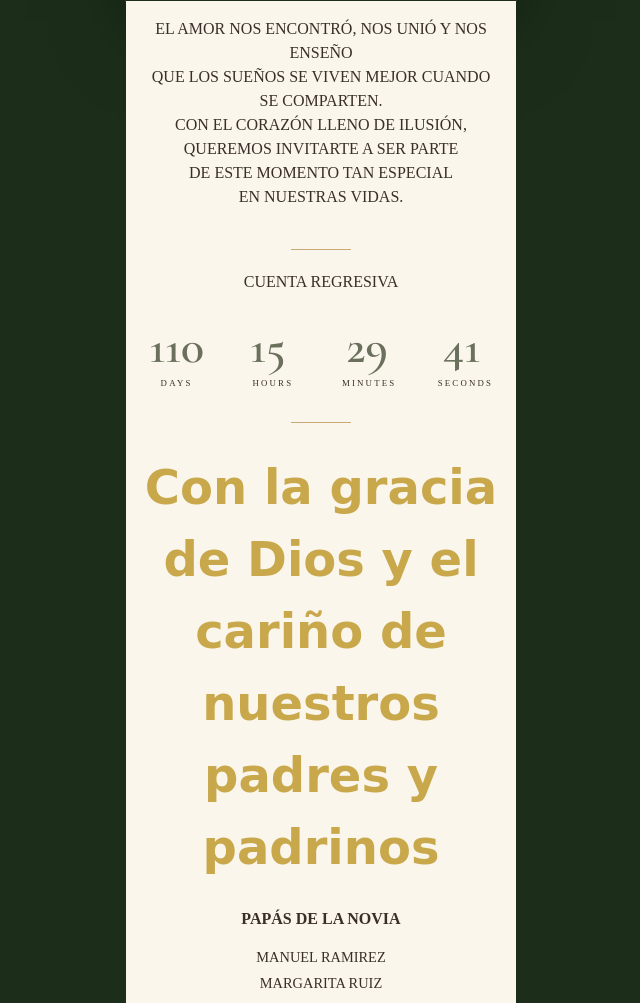
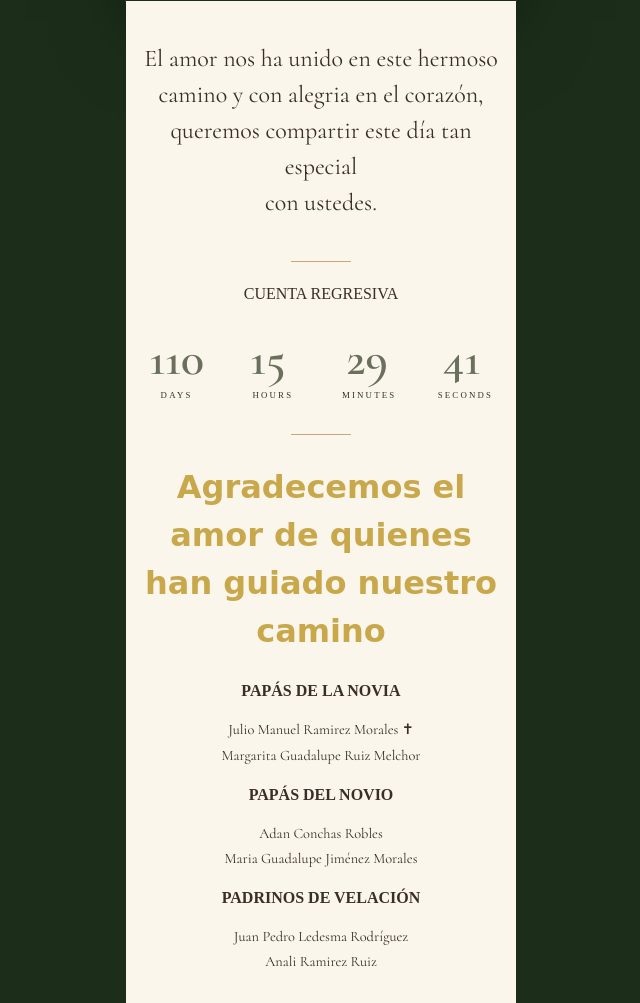
Before and after one commit to iconitodotcom/wedding-invite, a Flask app: page / in a window 1280 px wide. Shown: the part 799-1802 px from the top of the page, without its empty margins (319-959 px from the left). Run offline with Flask 3, Linux system fonts and the light colour scheme; some web fonts are replaced.

Commit message:
last detaild

```diff
--- a/invite/static/css/base.css
+++ b/invite/static/css/base.css
@@ -28,7 +28,10 @@ body {
     color: var(--rustic-dark);
 }
 .fs-head{
-    font-size: 3rem;
+    font-size: 2rem;
+}
+.fs-subhead{
+    font-size: 1.5rem;
 }
 .app {
   width: 100%;
@@ -165,7 +168,7 @@ footer {
 #date-pannel
 {
     width: 100%;
-    bottom: 10vh;
+    bottom: 9vh;
     font-size: 2rem;
 }
 #music-btn-icon{
@@ -231,7 +234,7 @@ footer {
 .unit-value.tick
 {
     transform: scale(1.18);
-    color: var(--rustic-accent);
+    color: var(--golden);
 }
 
 .unit-label {
@@ -342,7 +345,9 @@ footer {
       transform: scale(1.12);
     }
 }
-
+.wi-card{
+    overflow: hidden;
+}
 /* Bootstrap's shadow-md utility doesn't exist by default, so we
  define the "on desktop" shadow ourselves and gate it the Bootstrap way */
 @media (min-width: 768px){
@@ -355,7 +360,6 @@ footer {
 .wi-card{
     width: 390px;
     max-width: 100%;
-        overflow: hidden;
 }
 .phone-image { position:relative !important; }
 #txt-pannel {
--- a/invite/templates/detail.html
+++ b/invite/templates/detail.html
@@ -1,16 +1,14 @@
 <!-- DETAIL -->
-<section class="bg-ivory overflow-hidden wi-card mx-auto">
+<section class="bg-ivory overflow-hidden wi-card mx-auto py-4">
     <div class="container">
         <!-- frace row -->
         <div class="row mb-2">
             <div class="col p-3">
-                <p class="text-center bodoni-moda-sc-txt">
-                    <span class="reveal-line"><span>EL AMOR NOS ENCONTRÓ, NOS UNIÓ Y NOS ENSEÑO</span></span>
-                    <span class="reveal-line"><span>QUE LOS SUEÑOS SE VIVEN MEJOR CUANDO SE COMPARTEN.</span></span>
-                    <span class="reveal-line"><span>CON EL CORAZÓN LLENO DE ILUSIÓN,</span></span>
-                    <span class="reveal-line"><span>QUEREMOS INVITARTE A SER PARTE</span></span>
-                    <span class="reveal-line"><span>DE ESTE MOMENTO TAN ESPECIAL</span></span>
-                    <span class="reveal-line"><span>EN NUESTRAS VIDAS.</span></span>
+                <p class="text-center numberFont fs-subhead">
+                    <span class="reveal-line"><span>El amor nos ha unido en este hermoso</span></span>
+                    <span class="reveal-line"><span>camino y con alegria en el corazón,</span></span>
+                    <span class="reveal-line"><span>queremos compartir este día tan especial</span></span>
+                    <span class="reveal-line"><span>con ustedes.</span></span>
                 </p>
             </div>
         </div>
@@ -53,18 +51,18 @@
             <div class="col py-2">
                 <p class="text-center cj-seal">
                     <span class="reveal-line gold-txt fw-bold">
-                        <span class="fs-head">Con la gracia de Dios y el cariño de nuestros padres y padrinos</span>
+                        <span class="fs-head">Agradecemos el amor de quienes han guiado nuestro camino</span>
                     </span>
                 </p>
             </div>
         </div>
         <div class="row">
-            <div class="col text-center bodoni-moda-sc-txt reveal-left">
+            <div class="col text-center bodoni-moda-sc-txt  reveal-left">
                 <p class="fw-bold">
                     <span>PAPÁS DE LA NOVIA</span>
                 </p>
-                <p class="mb-1 cj-txt-m">MANUEL RAMIREZ</p>
-                <p class="cj-txt-m">MARGARITA RUIZ</p>
+                <p class="mb-1 cj-txt-m numberFont">Julio Manuel Ramirez Morales &#10013;</p>
+                <p class="cj-txt-m numberFont">Margarita Guadalupe Ruiz Melchor</p>
             </div>
         </div>
         <div class="row">
@@ -72,8 +70,8 @@
                 <p class="fw-bold">
                     <span>PAPÁS DEL NOVIO</span>
                 </p>
-                <p class="mb-1 cj-txt-m">ADAN CONCHAS</p>
-                <p class="cj-txt-m">GUADALUPE JIMENEZ</p>
+                <p class="mb-1 cj-txt-m numberFont">Adan Conchas Robles</p>
+                <p class="cj-txt-m numberFont">Maria Guadalupe Jiménez Morales</p>
             </div>
         </div>
         <div class="row">
@@ -81,8 +79,8 @@
                 <p class="fw-bold">
                     <span>PADRINOS DE VELACIÓN</span>
                 </p>
-                <p class="mb-1 cj-txt-m">PEDRO RODRIGUÉZ</p>
-                <p class="cj-txt-m">ANALI RAMIREZ</p>
+                <p class="mb-1 cj-txt-m numberFont">Juan Pedro Ledesma Rodríguez</p>
+                <p class="cj-txt-m numberFont">Anali Ramirez Ruiz</p>
             </div>
         </div>
     </div>
--- a/invite/templates/gifts.html
+++ b/invite/templates/gifts.html
@@ -1,6 +1,12 @@
 <section class="wi-card p-5 pt-0 bg-ivory mx-lg-auto">
     <div class="fs-head numberFont text-center">
         <p>Sugerencias de regalos</p>
+        <p class="numberFont fs-6">
+            Su presencia es nuestro mejor regalo,
+            pero si desean obsequiarnos algo más
+            aquí nuestras sugerencias.
+        </p>
+        <p class="numberFont fs-6">¡Gracias!</p>
     </div>
   <div class="container">
 
--- a/invite/templates/hero_new.html
+++ b/invite/templates/hero_new.html
@@ -1,5 +1,5 @@
 <!-- Phone-style hero section for wedding invite -->
-<section class="wi-card vh-100 overflos-hidden mx-lg-auto shadow-none shadow-md">
+<section class="wi-card vh-100 mx-lg-auto shadow-none shadow-md">
     <div class="row phone-shell">
         <div class="phone-image"></div>
     </div>
--- a/invite/templates/index.html
+++ b/invite/templates/index.html
@@ -85,7 +85,7 @@
 <footer class="wi-card mx-lg-auto p-2 text-center">
     <div class="row">
         <div class="col"> C &amp; J </div>
-        <div class="col"> 14 . 11 . 2026 </div>
+        <div class="col"> 14 . Nov . 2026 </div>
     </div>
 </footer>
 
--- a/invite/templates/thanks.html
+++ b/invite/templates/thanks.html
@@ -1,4 +1,13 @@
 <section class="wi-card mx-lg-auto p-5 bg-ivory">
+
+    <div class="text-center">
+        <p class="numberFont fs-6">
+            Con el propósito de coordinar cada detalle
+            de la celebración, nuestra wedding planner
+            se pondrá en contacto con ustedes vía Whatsapp
+            para confirmar su asistencia. Agradeceremos su amable atención y respuesta.
+        </p>
+    </div>
 
     <div class="container">
 
@@ -10,7 +19,7 @@
                     <p class="venue-name bodoni-moda-sc-txt">Wedding Planner</p>
 
                     <p class="venue-address">
-                        Alejandra Rodriguez<br>
+                        Alejandra Rodríguez<br>
                         33 2998 5603
                     </p>
 
--- a/invite/templates/warnings.html
+++ b/invite/templates/warnings.html
@@ -1,5 +1,12 @@
 <section class="wi-card mx-lg-auto p-5 bg-ivory">
-
+    <div class="fs-head numberFont text-center">
+        <p>Código de Vestimenta</p>
+        <p class="numberFont fs-6">
+            Para crear la atmósfera que hemos
+            imaginado para este día, les pedimos
+            amablemente cumplir con el código de vestimenta.
+        </p>
+    </div>
     <div class="container">
 
         <div class="row g-4 justify-content-center">
@@ -19,9 +26,17 @@
                         <!-- <small class="text-muted" style="font-size: 0.7rem; letter-spacing: 0.15em; text-transform: uppercase;">Favor de respetar el codigo de vestimenta</small> -->
                     </div>
 
-                    <p class="venue-address">
-                    Favor de respetar el codigo de vestimenta
-                    </p>
+                    <h6 class="fs-subhead gold-txt cj-seal">Ellas</h6>
+                        <p class="venue-address">
+                            Vestido largo totalmente negro
+                        </p>
+                    <h6 class="fs-subhead gold-txt cj-seal">Ellos</h6>
+                        <p class="venue-address">
+                            Traje Formal Negro <br>
+                            Camisa blanca <br>
+                            Corbata o moño Negro <br>
+                            Zapatos formales Negros
+                        </p>
 
                     <a href="https://pin.it/6xOwykug2"
                         target="_blank"
@@ -38,8 +53,10 @@
                     <p class="venue-name bodoni-moda-sc-txt">Sin niños</p>
 
                     <p class="venue-address">
-                        Un evento para adultos está en camino.<br>
-                        !Así que prepárense para una noche llena de diversión! Dejemos a los niños en casa está vez.
+                        Queremos que ese día solo se preocupen
+                        por pasarla increíble y darlo todo en la pista,
+                        por eso hemos decidido no extender la invitación
+                        a los niños
                     </p>
 
                 </div>
```
Lines whose indentation alone changed are shown as unchanged.
